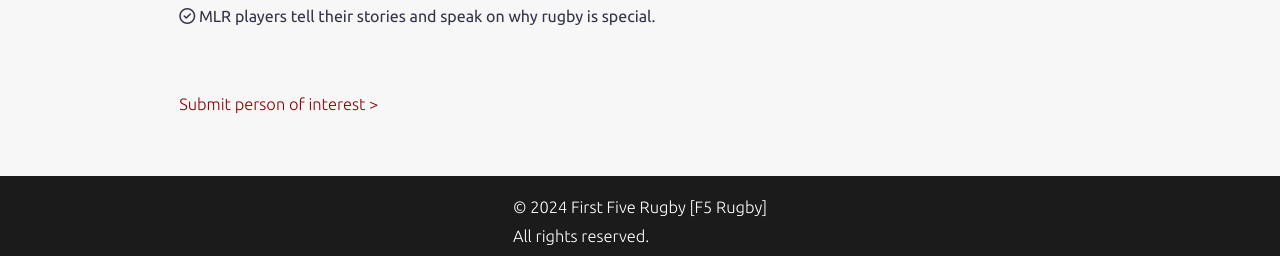
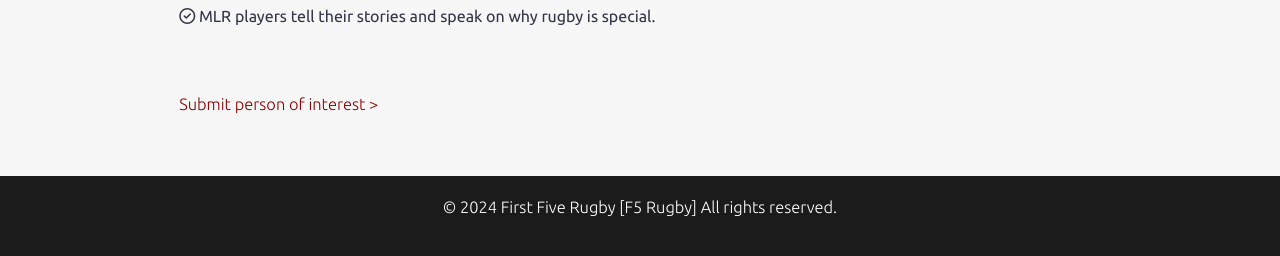
Before and after one commit to reyesjl/firstfiverugby, a Django app: page / in a window 1280 px wide. Shown: the part 2579-2835 px from the top of the page. Run offline with Django 5.2, Linux system fonts and the light colour scheme.

Commit message:
text-align center footer; and fix media rul for sm-break. show by default on small; hide on min 540px and larger;

```diff
--- a/src/static/css/simple-grid.css
+++ b/src/static/css/simple-grid.css
@@ -172,12 +172,16 @@ p {
 }
 
 .sm-break {
-  display: none;
+  display: block;
 }
 
 @media only screen and (min-width: 33.75em) {  /* 540px */
   .container {
     width: 80%;
+  }
+
+  .sm-break {
+    display: none;
   }
 }
 
@@ -233,10 +237,6 @@ p {
   .hidden-sm {
     display: block;
   }
-
-  .sm-break {
-    display: block;
-  }
 }
 
 @media only screen and (min-width: 60em) { /* 960px */
--- a/src/templates/components/footer.html
+++ b/src/templates/components/footer.html
@@ -1,6 +1,6 @@
 <!-- templates/components/footer.html -->
 <div class="footer-wrapper">
     <footer class="footer ubuntu-regular">
-        <p class="footer-subtitle">&copy; 2024 First Five Rugby [F5 Rugby]<br class="sm-break"> All rights reserved.</p>
+        <p class="footer-subtitle center">&copy; 2024 First Five Rugby [F5 Rugby]<br class="sm-break"> All rights reserved.</p>
     </footer>
 </div>
```
